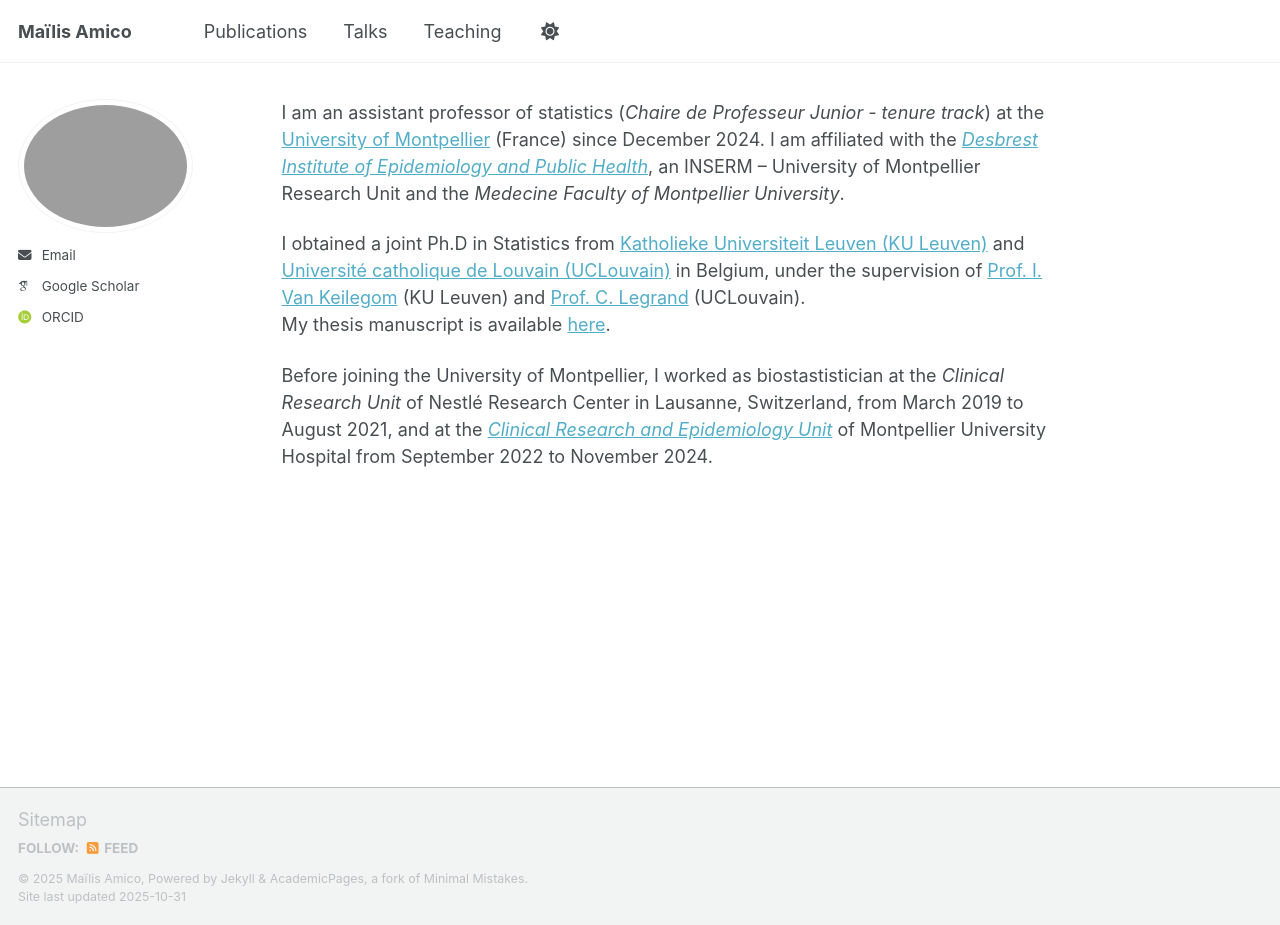
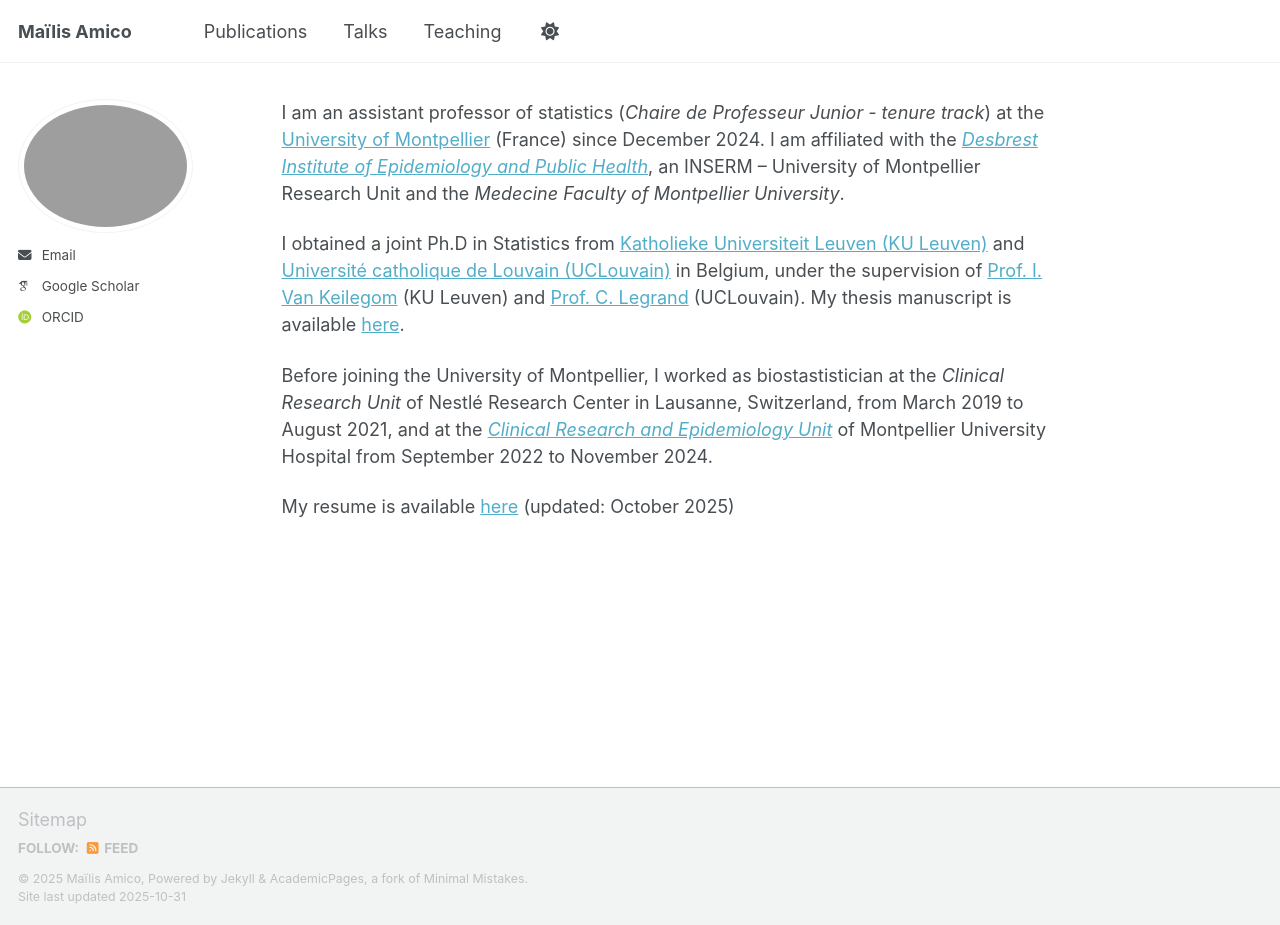
Before and after one commit to maamico/maamico.github.io, a Jekyll site: the page built from _pages/about.md, in a window 1280 px wide and 925 px high. Built offline with Jekyll 4.4.1, drawn with Linux system fonts in a browser that asks for light colours; some web fonts are replaced; a script that is not in the unit is left out.

Commit message:
Update about.md

```diff
--- a/_pages/about.md
+++ b/_pages/about.md
@@ -8,7 +8,8 @@ redirect_from:
 
 I am an assistant professor of statistics (*Chaire de Professeur Junior - tenure track*) at the [University of Montpellier](https://www.umontpellier.fr/en/) (France) since December 2024. I am affiliated with the *[Desbrest Institute of Epidemiology and Public Health](https://idesp.umontpellier.fr/en/accueil-english/)*, an INSERM – University of Montpellier Research Unit and the *Medecine Faculty of Montpellier University*.
 
-I obtained a joint Ph.D in Statistics from [Katholieke Universiteit Leuven (KU Leuven)](https://feb.kuleuven.be/research/decision-sciences-and-information-management/orstat/orstat) and [Université catholique de Louvain (UCLouvain)](https://www.uclouvain.be/en/research-institutes/lidam/isba) in Belgium, under the supervision of [Prof. I. Van Keilegom](https://www.kuleuven.be/wieiswie/en/person/00062045) (KU Leuven) and [Prof. C. Legrand](https://perso.uclouvain.be/catherine.legrand/) (UCLouvain).
-My thesis manuscript is available [here](https://dial.uclouvain.be/pr/boreal/fr/object/boreal%3A208410/datastream/PDF_01/view).
+I obtained a joint Ph.D in Statistics from [Katholieke Universiteit Leuven (KU Leuven)](https://feb.kuleuven.be/research/decision-sciences-and-information-management/orstat/orstat) and [Université catholique de Louvain (UCLouvain)](https://www.uclouvain.be/en/research-institutes/lidam/isba) in Belgium, under the supervision of [Prof. I. Van Keilegom](https://www.kuleuven.be/wieiswie/en/person/00062045) (KU Leuven) and [Prof. C. Legrand](https://perso.uclouvain.be/catherine.legrand/) (UCLouvain). My thesis manuscript is available [here](https://dial.uclouvain.be/pr/boreal/fr/object/boreal%3A208410/datastream/PDF_01/view).
 
 Before joining the University of Montpellier, I worked as biostastistician at the *Clinical Research Unit* of Nestlé Research Center in Lausanne, Switzerland, from March 2019 to August 2021, and at the *[Clinical Research and Epidemiology Unit](https://www.chu-montpellier.fr/fr/recherche-et-innovation/notre-organisation/structures-support/unite-de-recherche-clinique-et-epidemiologie-urce)* of Montpellier University Hospital from September 2022 to November 2024.
+
+My resume is available [here](/files/cv.pdf) (updated: October 2025)
```
